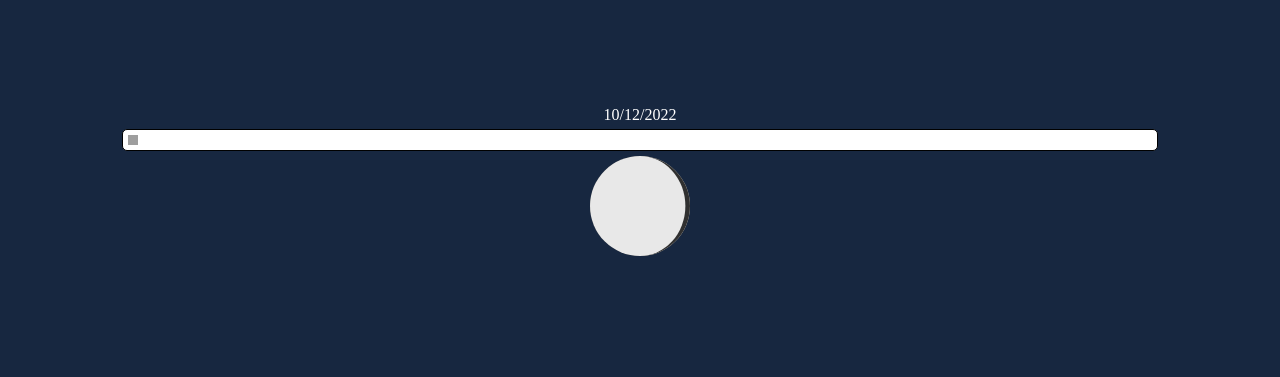
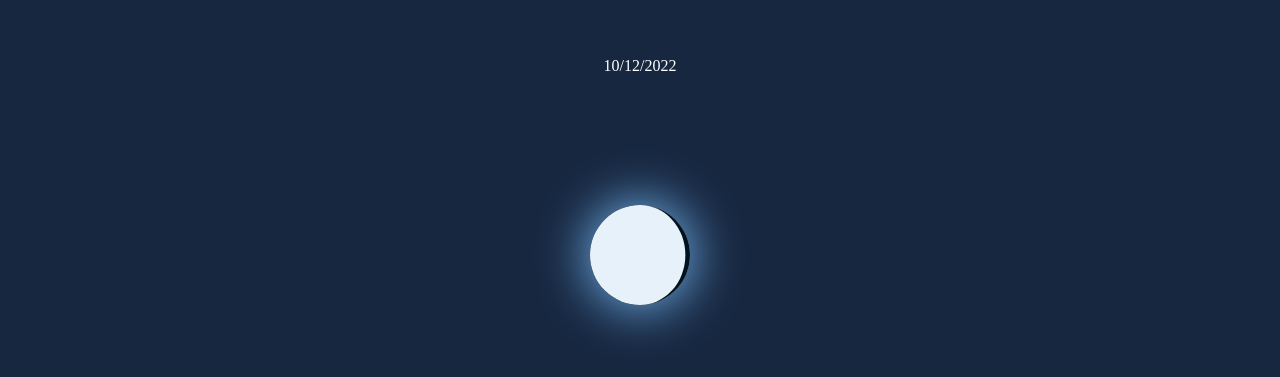
Before and after one commit to royalknight56/moon, a React (Vite) app: page / in a window 1280 px wide. Shown: the part 219-596 px from the top of the page. Built offline with nearby package versions, Linux system fonts and the light colour scheme.

Commit message:
feat: 网页整体样式

```diff
--- a/src/App.css
+++ b/src/App.css
@@ -12,4 +12,5 @@ body{
   width: 100px;
   position: relative;
   margin: 0 auto;
+  padding-top: 100px;
 }
--- a/src/App.tsx
+++ b/src/App.tsx
@@ -16,7 +16,7 @@ function App() {
   // })
   function onDataChange(e: number) {
     let tmp = new Date();
-    tmp.setDate(tmp.getDate() + Math.floor(e / 10));
+    tmp.setDate(tmp.getDate() + Math.floor(e / 5));
     // console.log(tmp.getDate())
     setToday(tmp);
   }
--- a/src/DataCss.css
+++ b/src/DataCss.css
@@ -1,22 +1,28 @@
 .bar{
     user-select: none;
     position: relative;
-    background-color: #ffffff;
+    background-color: #ccedff;
+    background: linear-gradient(90deg, #ccedff00 0%, #9bc6fb80 50%, #ccedff00 100%);
     color: #ffffff;
     font-size: 12px;
     font-family: Arial;
     font-weight: bold;
-    padding: 5px;
-    width: 80vw;
+    padding: 0px;
+    width: 400px;
     margin: 5px 0px;
-    border: 1px solid #000000;
-    border-radius: 5px;
+    /* border: 1px solid #000000; */
+    opacity: 0;
+    transition: opacity 0.3s 0.1s;
+}
+.bar:hover{
+    opacity: 1;
 }
 .handle{
     user-select: none;
     position: relative;
-    background-color: #9e9e9e;
+    background-color: #59abfc;
     color: #ffffff;
     width: 10px;
-    height: 10px;
+    height: 20px;
+    box-shadow: 0px 0px 10px 3px #72a6ff;
 }
--- a/src/DateSelect.tsx
+++ b/src/DateSelect.tsx
@@ -3,16 +3,21 @@ import "./DataCss.css";
 function DataSelect(props:{
     onChange?: (e: any) => void;
 }) {
-    const [x, setX] = useState(0);
+    const [x, setX] = useState(200);
     let handleref  = createRef<HTMLDivElement>();
     const startDrag: MouseEventHandler<HTMLDivElement> = (e) => {
         let startX = handleref.current?.offsetLeft;
         let mouseStartX = e.pageX;
         let mouseMove = (e: MouseEvent) => {
             let moveX = e.pageX - mouseStartX;
-            let pos = startX!-5 + moveX
+            let pos = startX! + moveX;
+            if (pos < 0) {
+                pos = 0;
+            }else if (pos > 400-10) {
+                pos = 400-10;
+            }
             setX(pos);
-            props.onChange?.(pos);
+            props.onChange?.(pos-200);
         }
         document.addEventListener("mousemove", mouseMove);
         document.addEventListener("mouseup", () => {
--- a/src/Moon.css
+++ b/src/Moon.css
@@ -2,6 +2,9 @@
   position: relative;
   width: 100px;
   height: 100px;
+  border-radius: 50%;
+  box-shadow: 0 0 30px 1px #77bbf6,
+  inset 0 0 30px 10px #373737;
 }
 .sphere{
   position: absolute;
@@ -11,7 +14,6 @@
   /* display: inline-block; */
   margin: 0;
   padding: 0;
-
   /* background-image: radial-gradient(ellipse 50% 50% at 70% 40%, rgba(26, 26, 26, 0.5), rgba(26, 26, 26, 0)); */
 }
 .sphere1{
--- a/src/Moon.tsx
+++ b/src/Moon.tsx
@@ -13,27 +13,35 @@ function Moon(prop: {
   const [h2clip, setH2clip] = useState(0);
   const [h1backcolor, setH1Back] = useState(true);
   const [h2backcolor, setH2Back] = useState(false);
-
+  const [rad, setrad] = useState(0);
+  const darkColor = '#00121f';
+  const lightColor = '#e6f1f9';
   useEffect(() => {
 
     let yr = prop.date.ya;
     let mh = prop.date.ma;
     let dy = prop.date.da;
+
     let phase = getPhaseFromDate(yr, mh, dy);
-    let [h1c, h2c, h1color, h2color] = calcStyleFromPh(phase);
+    let [h1c, h2c, h1color, h2color,radt] = calcStyleFromPh(phase);
     setH1clip(h1c);
     setH2clip(h2c);
     setH1Back(h1color);
     setH2Back(h2color);
+    setrad(radt);
   })
-  return (<div className="Moon">
+  return (<div className="Moon"
+  style={{
+    boxShadow: `0 0 ${60*rad}px 2px #77bbf6`,
+  }}
+  >
 
     <div className='sphere1 sphere'
-      style={{ backgroundColor: h1backcolor ? '#303030' : '#e8e8e8' }}>
+      style={{ backgroundColor: h1backcolor ? darkColor : lightColor }}>
       <div className='highlight highlight1'
         style={{
           clipPath: `ellipse(${h1clip}% 50% at 50% 50%)`,
-          backgroundColor: h1backcolor ? '#e8e8e8' : '#303030'
+          backgroundColor: h1backcolor ? lightColor : darkColor
         }}
       >
 
@@ -41,11 +49,11 @@ function Moon(prop: {
     </div>
     <div className='sp2outer'>
       <div className='sphere2 sphere'
-        style={{ backgroundColor: h2backcolor ? '#e8e8e8' : '#303030' }}>
+        style={{ backgroundColor: h2backcolor ? lightColor : darkColor }}>
         <div className='highlight highlight2'
           style={{
             clipPath: `ellipse(${h2clip}% 50% at 50% 50%)`,
-            backgroundColor: h2backcolor ? '#303030' : '#e8e8e8'
+            backgroundColor: h2backcolor ? darkColor : lightColor
           }}
         >
         </div>
--- a/src/calcfromPh.ts
+++ b/src/calcfromPh.ts
@@ -3,7 +3,7 @@
  * @LastEditTime: 2022-10-13 13:39:23
  * @Description:
  */
-function calcStyleFromPh(ph: number): [number, number, boolean, boolean] {
+function calcStyleFromPh(ph: number): [number, number, boolean, boolean,number] {
   // 0 全黑
   // 0.25 左黑右白
   // 0.5 全白
@@ -19,18 +19,18 @@ function calcStyleFromPh(ph: number): [number, number, boolean, boolean] {
   let rad = Math.abs(Math.cos(ac)/2) * 100;
   if (ph >= 0 && ph < 0.25) {
     h2c = (0.25 - ph) * 4 * 50;
-    return [0, rad, true, true]
+    return [0, rad, true, true,ph *2]
   } else if (ph >= 0.25 && ph < 0.5) {
     h1c = (ph - 0.25) * 4 * 50;
-    return [rad, 0, true, true]
+    return [rad, 0, true, true,ph *2 ]
   } else if (ph >= 0.5 && ph < 0.75) {
     h2c = (0.75 - ph) * 4 * 50;
-    return [50, rad, true, false]
+    return [50, rad, true, false, (1 - ph) * 2 ]
   } else if (ph >= 0.75 && ph <= 1) {
     h1c = (ph - 0.75) * 4 * 50;
-    return [rad, 50, false, true]
+    return [rad, 50, false, true,(1 - ph) * 2]
   }
-  return [0, 0, false, false]
+  return [0, 0, false, false,ph]
 }
 export {
   calcStyleFromPh
```
